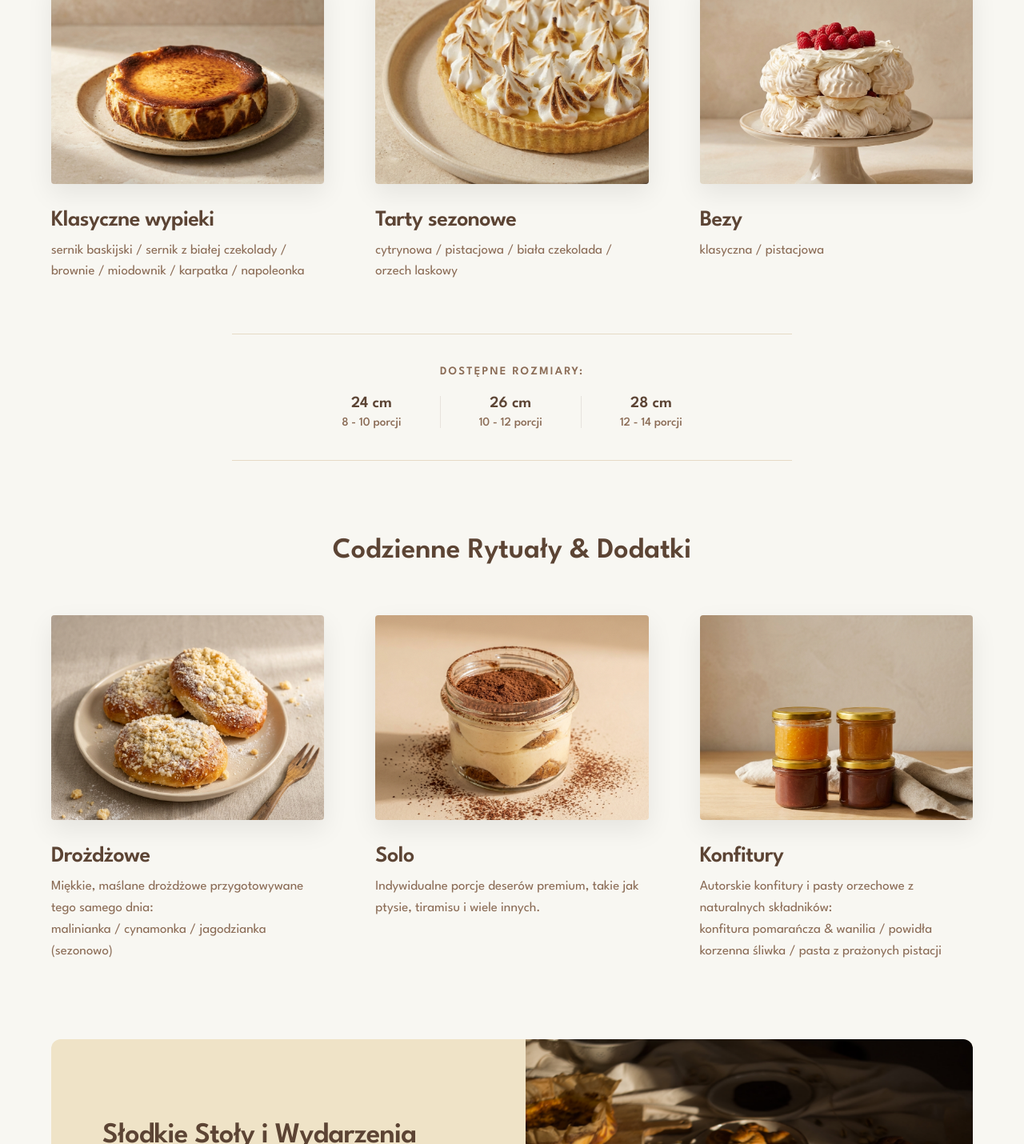
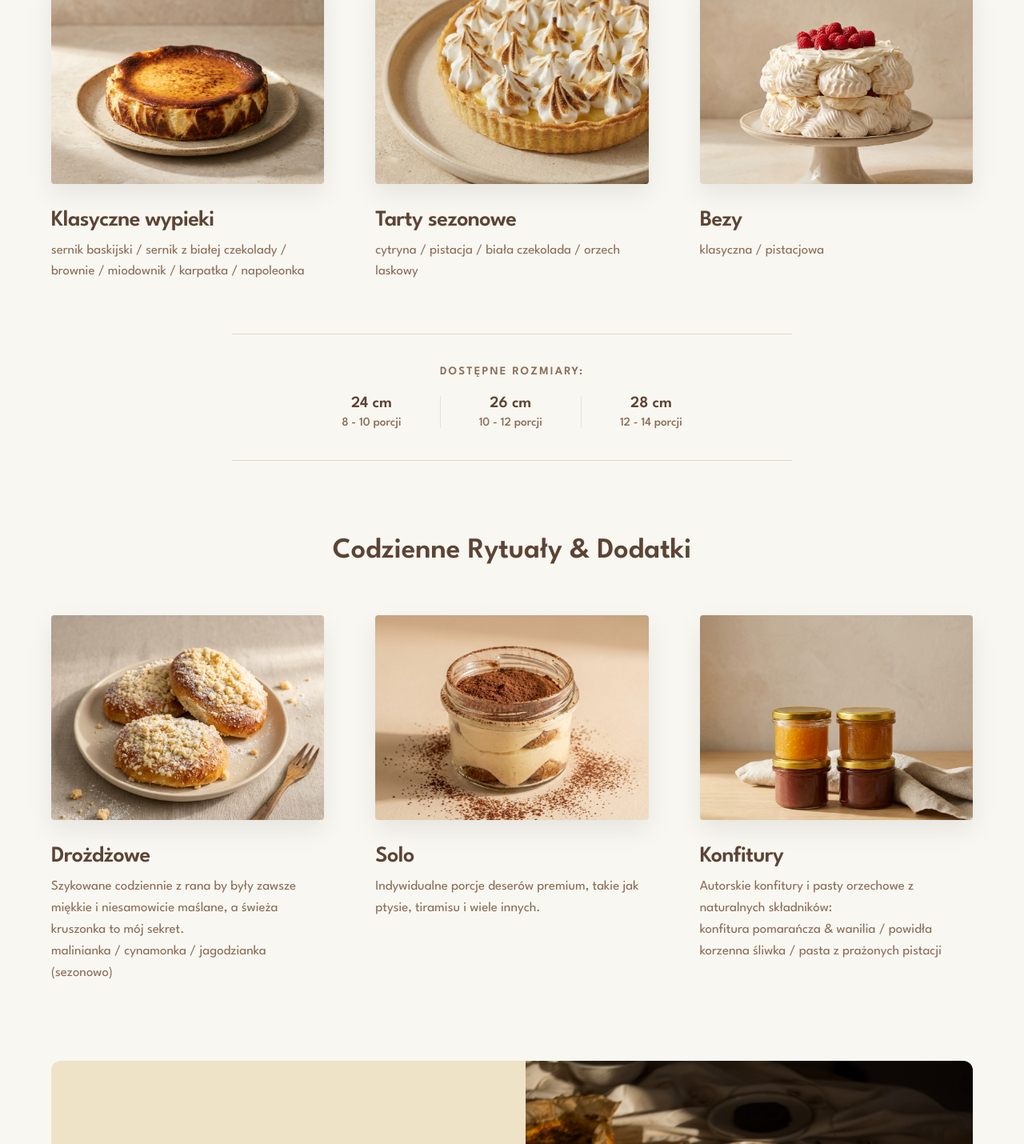
Before and after one commit to lukilot/projektmaslo, a Next.js app: page / in a window 1280 px wide. Shown: the part 3033-4463 px from the top of the page at 80% size. Built offline with nearby package versions, Linux system fonts and the light colour scheme.

Commit message:
Update copy for Tarty and Drożdżowe in Offer section

```diff
--- a/src/components/sections/Offer.tsx
+++ b/src/components/sections/Offer.tsx
@@ -14,7 +14,7 @@ const mainGallery = [
     {
         id: 'tarty-sezonowe',
         name: 'Tarty sezonowe',
-        description: 'cytrynowa / pistacjowa / biała czekolada / orzech laskowy',
+        description: 'cytryna / pistacja / biała czekolada / orzech laskowy',
         image: '/images/tarty_gen.png',
     },
     {
@@ -29,7 +29,7 @@ const specialties = [
     {
         id: 'drozdzowe',
         name: 'Drożdżowe',
-        description: 'Miękkie, maślane drożdżowe przygotowywane tego samego dnia:\nmalinianka / cynamonka / jagodzianka (sezonowo)',
+        description: 'Szykowane codziennie z rana by były zawsze miękkie i niesamowicie maślane, a świeża kruszonka to mój sekret.\nmalinianka / cynamonka / jagodzianka (sezonowo)',
         image: '/images/drozdzowe_gen.png',
     },
     {
```
